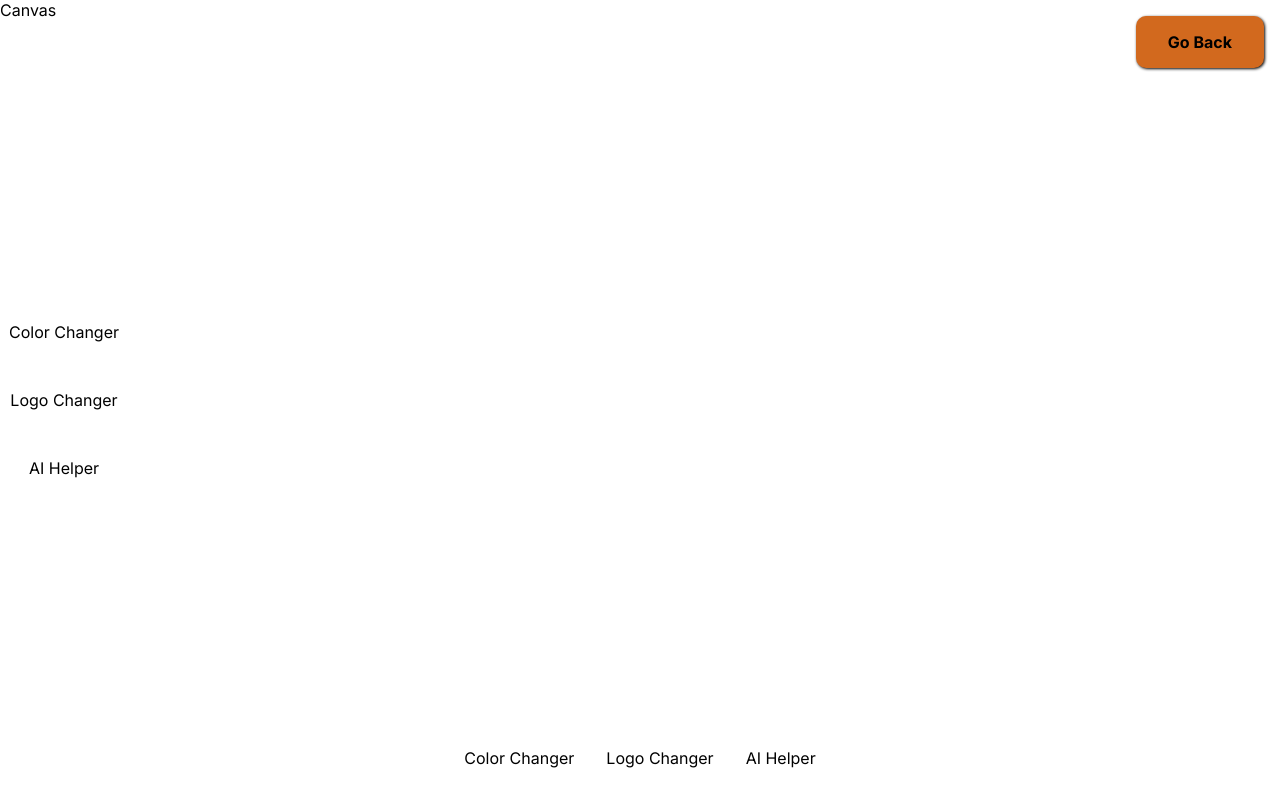
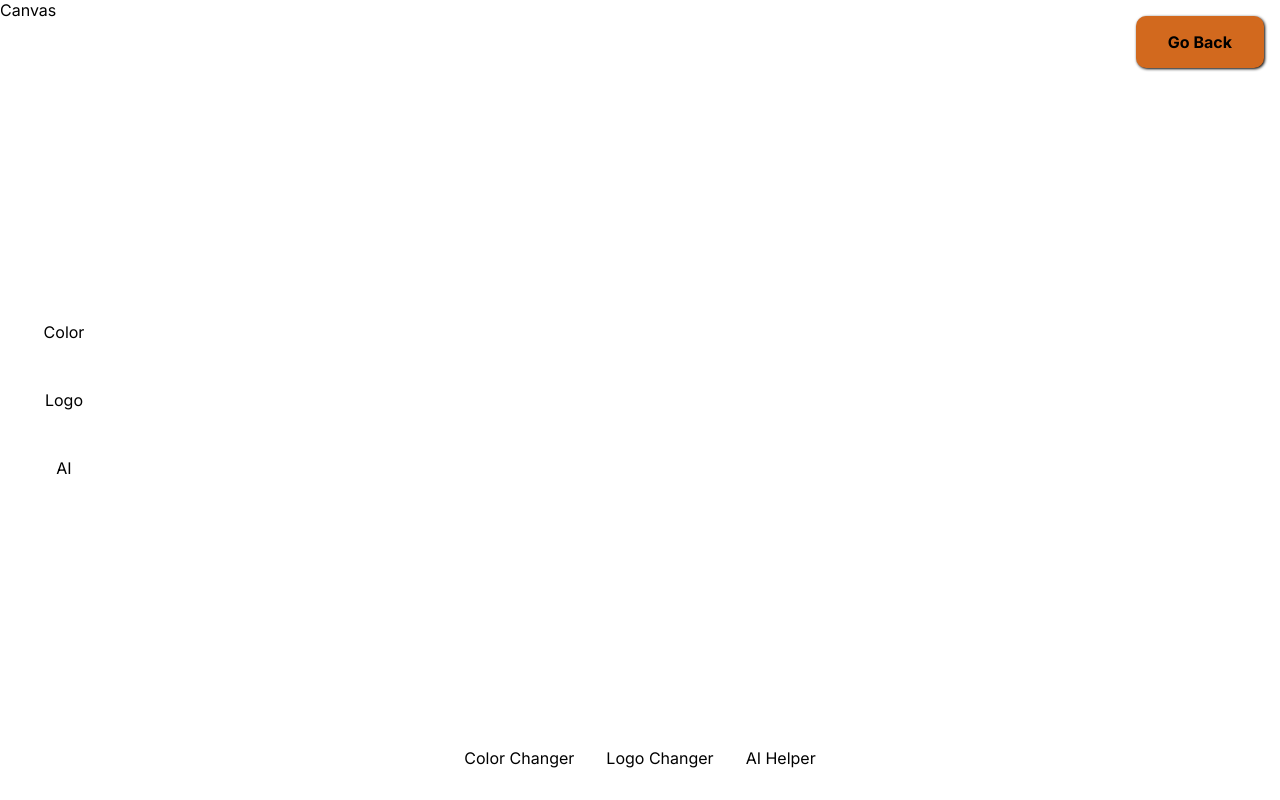
Before and after one commit to MiguelVazB/CreateMyShirt, a React (Vite) app: page / in a window 1280 px wide. Both pictures are taken after a click on the button "Create My Shirt". Built offline with nearby package versions, Linux system fonts and the light colour scheme.

Commit message:
Added containers to be able to use the animations of framer motion properly

```diff
--- a/src/pages/Customizer.jsx
+++ b/src/pages/Customizer.jsx
@@ -17,11 +17,11 @@ const Customizer = () => {
     <AnimatePresence>
       {!pageContext.intro && (
         <>
-          <motion.div key="customize" {...slideAnimation("left")}>
+          <motion.div className="customMenu" {...slideAnimation("left")}>
             <div className="custom-tab">
-              <div>Color Changer</div>
-              <div>Logo Changer</div>
-              <div>AI Helper</div>
+              <div>Color</div>
+              <div>Logo</div>
+              <div>AI</div>
             </div>
           </motion.div>
 
@@ -34,7 +34,10 @@ const Customizer = () => {
             </button>
           </motion.div>
 
-          <motion.div {...slideAnimation("up")}>
+          <motion.div
+            className="customTogglesContainer"
+            {...slideAnimation("up")}
+          >
             <div className="customToggles">
               <div>Color Changer</div>
               <div>Logo Changer</div>
```
